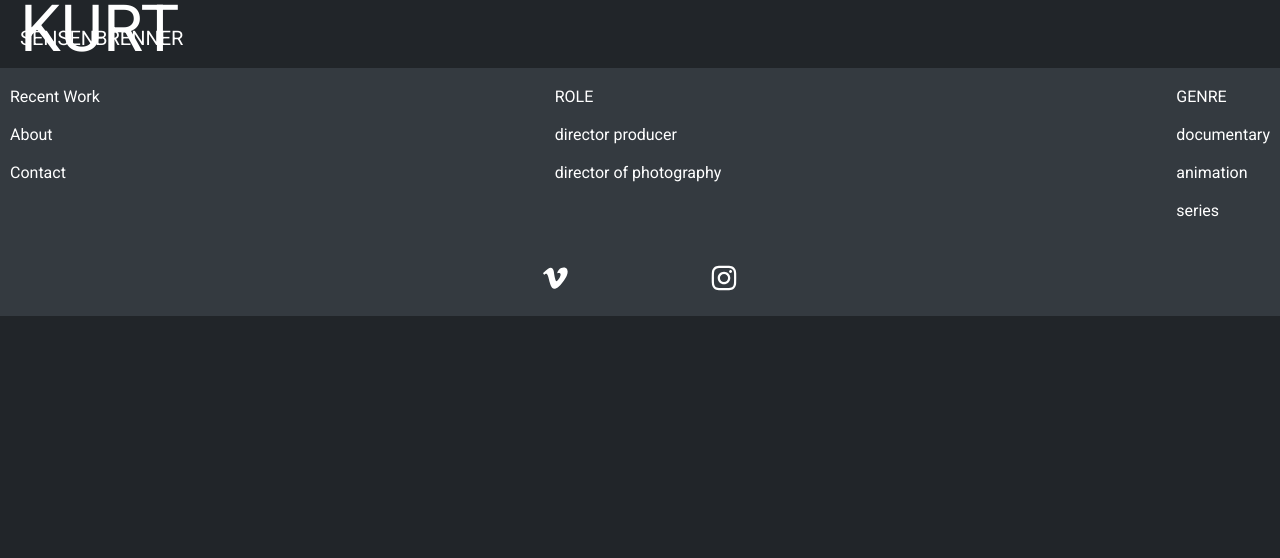
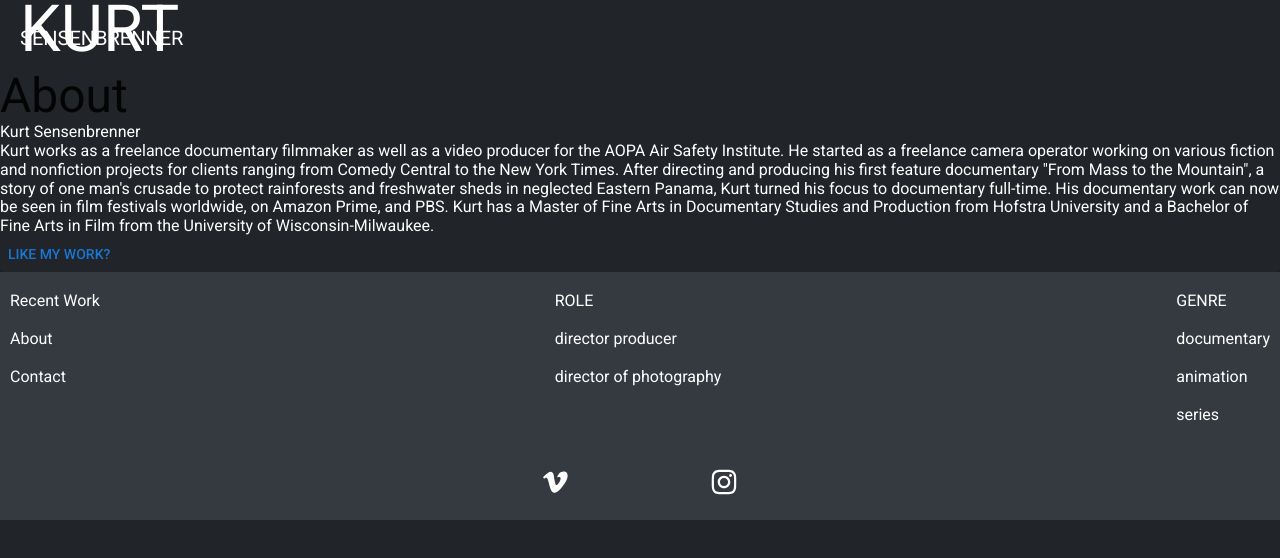
Before and after one commit to mwkwsd/sensensomething, a React (Create React App) app: page /about in a window 1280 px wide. Shown: the top 558 px of the page. Built offline with nearby package versions, Linux system fonts and the light colour scheme.

Commit message:
creating Kurt

```diff
--- a/src/App.tsx
+++ b/src/App.tsx
@@ -2,6 +2,7 @@ import { useMemo } from 'react'
 import { BrowserRouter, Routes, Route } from 'react-router-dom'
 import Home from './components/templates/Home'
 import Contact from './components/templates/Contact'
+import { About } from './components/templates/About'
 import { VideoListPage } from './components/templates/VideoListPage'
 import SeriesPage from './components/templates/SeriesPage'
 import AnimationPage from './components/templates/AnimationPage'
@@ -20,6 +21,7 @@ function App() {
           <Header />
           <Routes>
             <Route path="/" element={<Home />} />
+            <Route path="/about" element={<About />} />
             <Route path="/contact" element={<Contact />} />
             <Route path="/videos" element={<VideoListPage />} />
             <Route path="/series" element={<SeriesPage />} />
--- /dev/null
+++ b/src/assets/personalInfo/personalInfo.ts
@@ -0,0 +1,18 @@
+interface IPersonalInfo {
+  name: string
+  description: string
+  photos: string[] //probably a different type, but I figure this just ends up being the url
+}
+
+export const Kurt: IPersonalInfo = {
+  name: "Kurt Sensenbrenner",
+  description: `Kurt works as a freelance documentary filmmaker as well as a video producer for the AOPA Air Safety Institute.
+
+  He started as a freelance camera operator working on various fiction and nonfiction projects for clients ranging from Comedy Central to the New York Times.
+
+  After directing and producing his first feature documentary "From Mass to the Mountain", a story of one man's crusade to protect rainforests and freshwater sheds in neglected Eastern Panama, Kurt turned his focus to documentary full-time.
+  His documentary work can now be seen in film festivals worldwide, on Amazon Prime, and PBS.
+
+  Kurt has a Master of Fine Arts in Documentary Studies and Production from Hofstra University and a Bachelor of Fine Arts in Film from the University of Wisconsin-Milwaukee.`,
+  photos: []
+}
--- /dev/null
+++ b/src/components/molecules/About/AboutPage.tsx
@@ -0,0 +1,18 @@
+import { Button, Typography } from "@mui/material";
+import { useNavigate } from "react-router-dom";
+import { Kurt } from "../../../assets/personalInfo/personalInfo"
+
+export function AboutPage (){
+  const navigate = useNavigate()
+
+  const name = Kurt.name
+  const description = Kurt.description
+
+  return (
+    <>
+      <Typography>{name}</Typography>
+      <Typography>{description}</Typography>
+      <Button onClick={() => navigate("/contact")}>Like my work?</Button>
+    </>
+  )
+}
--- /dev/null
+++ b/src/components/templates/About.tsx
@@ -0,0 +1,11 @@
+import { Card, Typography } from "@mui/material";
+import { AboutPage } from "../molecules/About/AboutPage";
+
+export function About (){
+  return (
+    <Card>
+      <Typography variant={"h3"}>About</Typography>
+      <AboutPage />
+    </Card>
+  )
+}
```
